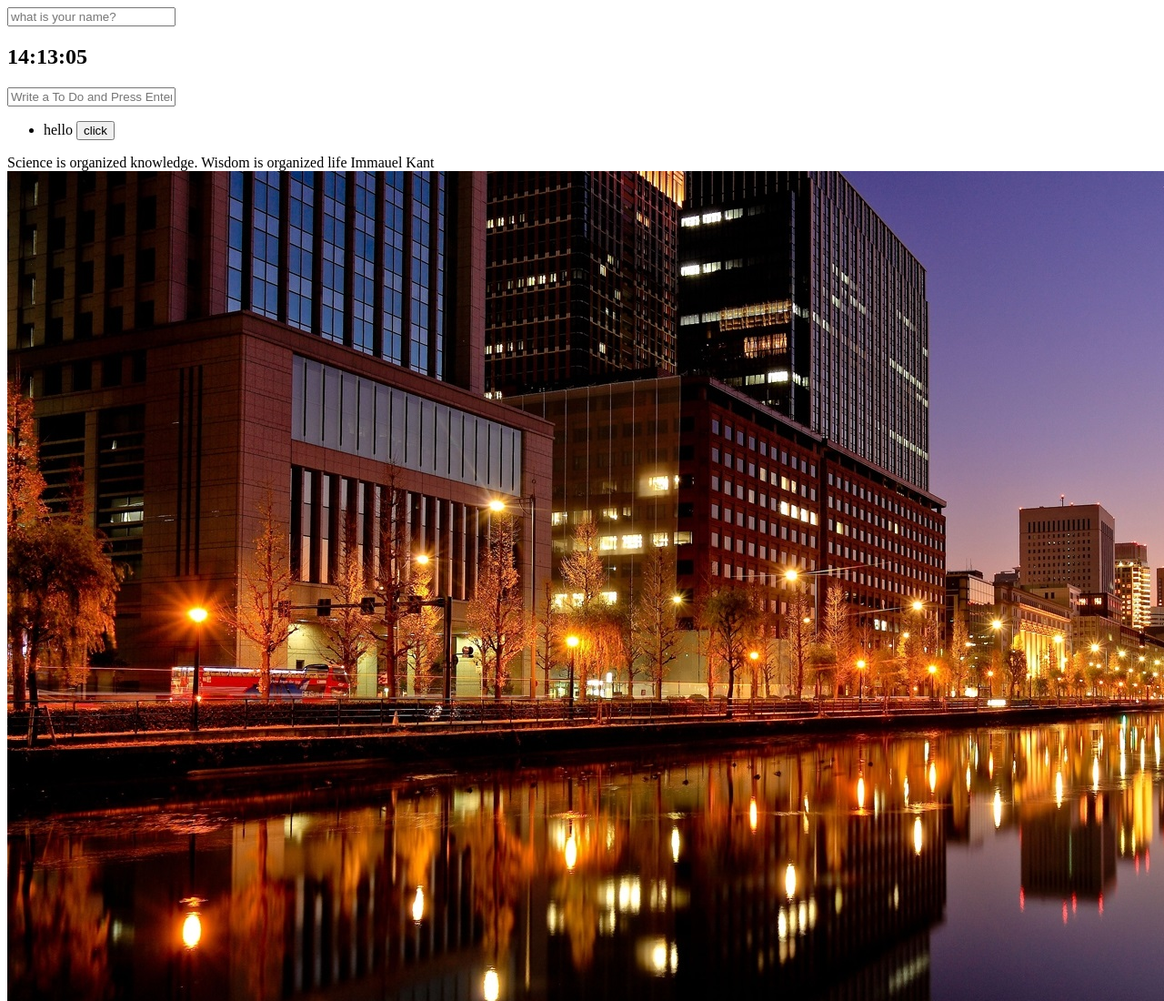
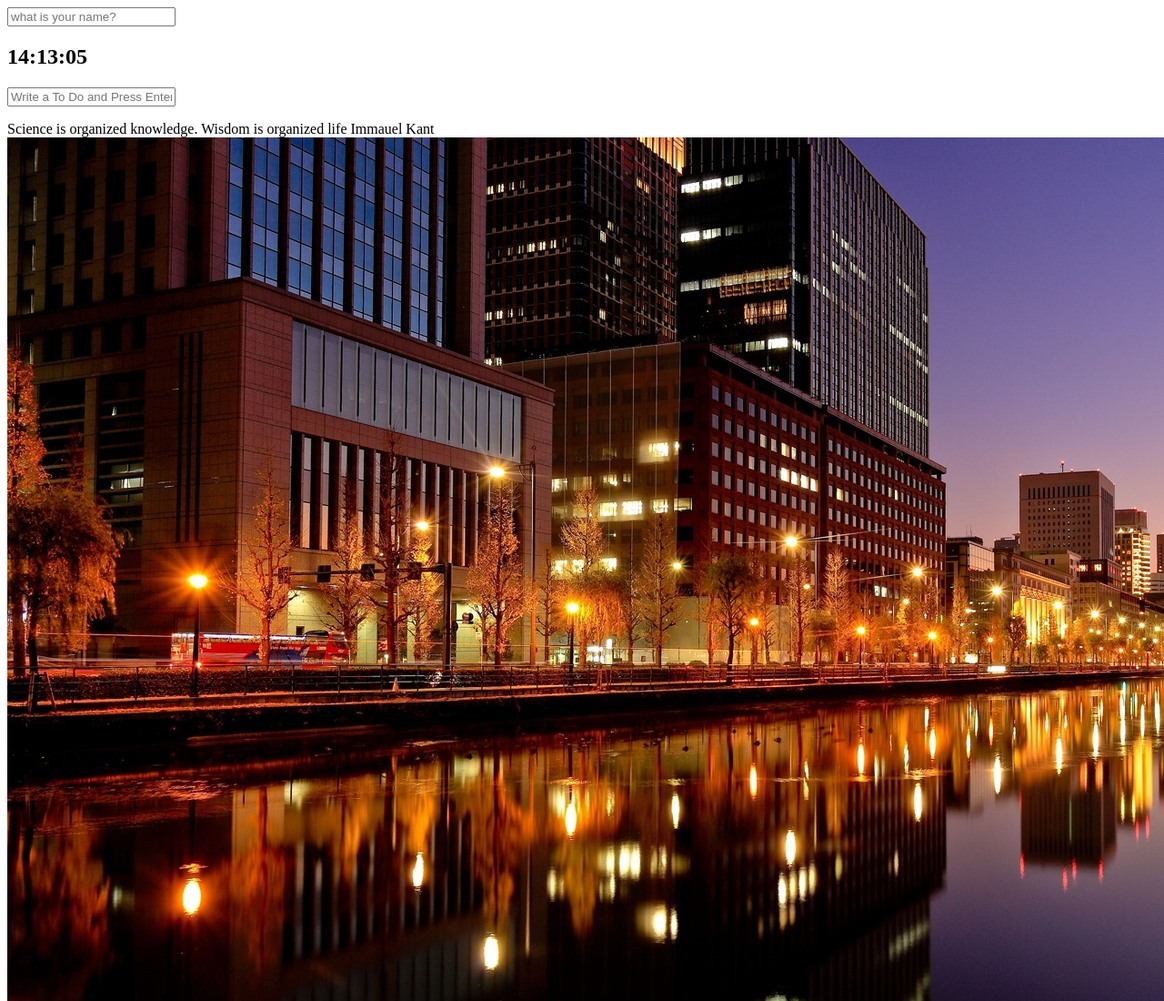
Before and after one commit to Kimyerim1935/Nomad-js-chrome, a plain HTML site: page index.html in a window 1280 px wide. Shown: the top 1100 px of the page at 91% size. Drawn offline with Linux system fonts and the light colour scheme.

Commit message:
mod: html 초기값 삭제

```diff
--- a/index.html
+++ b/index.html
@@ -18,10 +18,7 @@
     <input type="text" placeholder="Write a To Do and Press Enter"/>
 </form>
 <ul id="todo-list">
-    <li>
-        <span>hello</span>
-        <button>click</button>
-    </li>
+
 </ul>
 <h1 id="greeting" class="hidden"></h1>
 <div id="quote">
```
